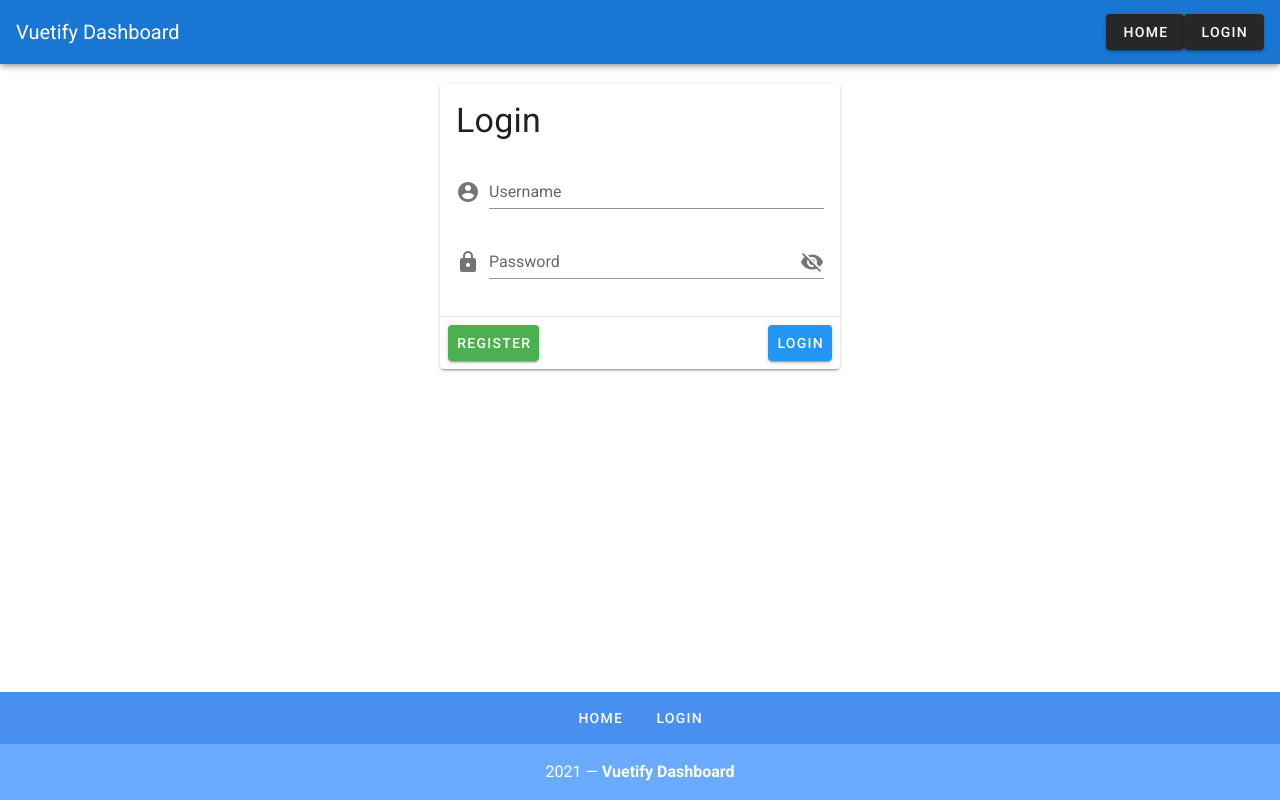
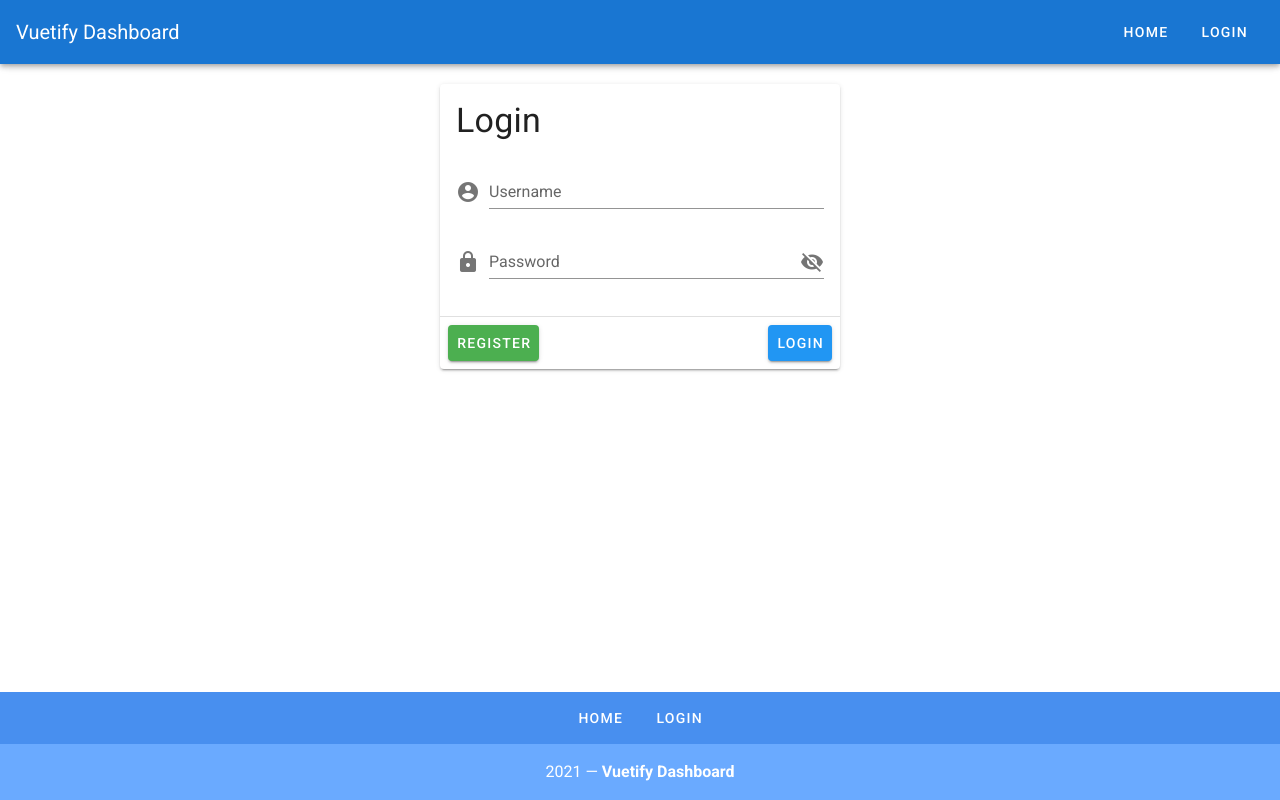
Before and after one commit to Atinder-Pal/vuetify-dashboard, a Vue app: page / in a window 1280 px wide. Built offline with nearby package versions, Linux system fonts and the light colour scheme.

Commit message:
Added props to buttons in app-bar to make them consistent with buttons in footer

```diff
--- a/src/App.vue
+++ b/src/App.vue
@@ -3,8 +3,8 @@
 		<v-app-bar app color="primary" dark>
 			<v-toolbar-title>Vuetify Dashboard</v-toolbar-title>
 			<v-spacer></v-spacer>
-			<v-btn>Home</v-btn>
-			<v-btn>Login</v-btn>
+			<v-btn text rounded>Home</v-btn>
+			<v-btn text rounded>Login</v-btn>
 		</v-app-bar>
 		<v-content>
 			<!-- Login Module -->
```
